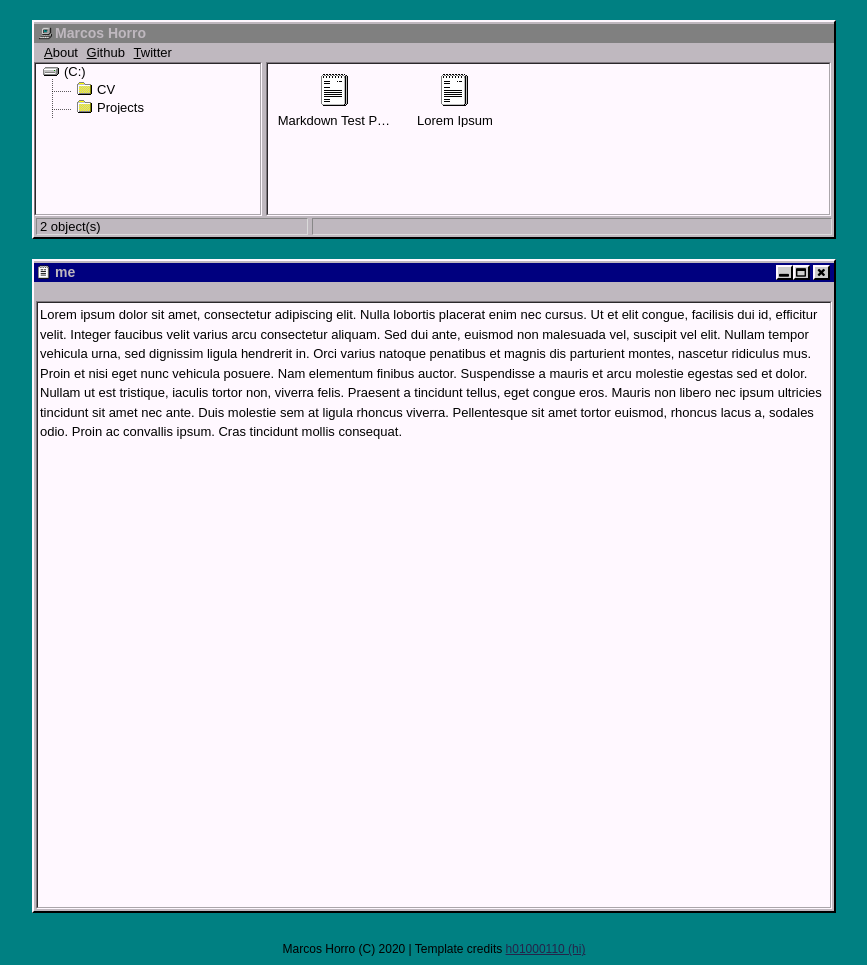
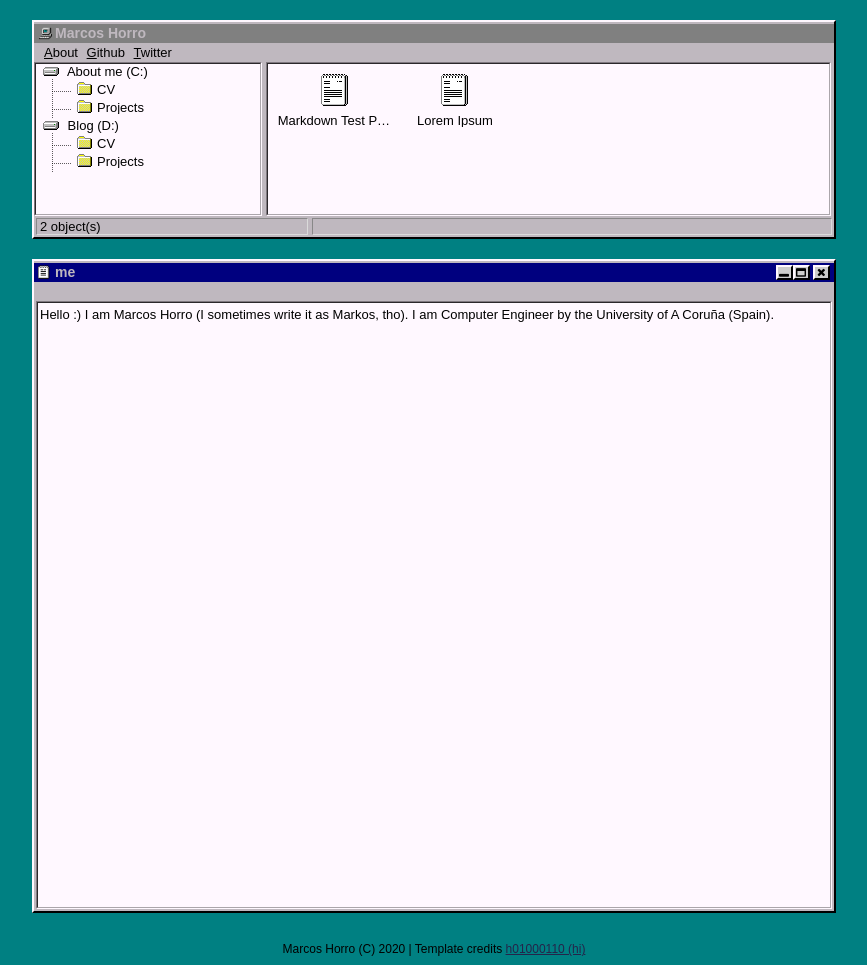
Before and after one commit to markoshorro/markoshorro.github.io, a Jekyll site: the page built from me/index.md, in a window 1280 px wide. Shown: the whole page, without its empty margins (206-1073 px from the left). Built offline with Jekyll 4.4.1, drawn with Linux system fonts in a browser that asks for light colours.

Commit message:
working on the page

```diff
--- a/404.html
+++ b/404.html
@@ -1,6 +1,6 @@
 ---
 layout: default
-title: 404...
+title: 404
 permalink: /404.html
 ---
 
--- a/_layouts/default.html
+++ b/_layouts/default.html
@@ -33,7 +33,18 @@
 		{% include topbar.html %}
 		<div class="tag_list">
 			<ul id="tag-list">
-				<li><a href="/"><img src="/assets/img/disk.png" />(C:)</a>
+				<li><a href="/"><img src="/assets/img/disk.png" /> About me (C:)</a>
+					<ul>
+						{% assign tags = site.tags | sort %}
+						{% for tag in tags %}
+						<li><a href="/tag/{{ tag | first | slugify }}/" title="{{ tag[0] | replace:'-', ' ' }}"><img
+									src="/assets/img/folder.ico" />{{ tag[0] | replace:'-', ' ' }}</a></li>
+						{% endfor %}
+					</ul>
+				</li>
+			</ul>
+			<ul id="tag-list">
+				<li><a href="/"><img src="/assets/img/disk.png" /> Blog (D:)</a>
 					<ul>
 						{% assign tags = site.tags | sort %}
 						{% for tag in tags %}
@@ -46,7 +57,7 @@
 		</div>
 		<div class="post_list">
 			{% unless page.date%}
-			{% if page.title == 'me' or page.title == '404...' %}
+			{% if page.title == 'me' or page.title == '404' %}
 			<ul>
 				{% for post in site.posts %}
 				<li><a href="{{  post.url }}" title="{{ post.title }}"><img src="/assets/img/file.ico"
@@ -90,8 +101,6 @@
 		</ul>
 		<div class="post_content">
 			{{ content }}
-			{% if page.title %}
-			{% endif %}
 		</div>
 	</div>
 	{% endif %}
--- a/me/index.md
+++ b/me/index.md
@@ -3,4 +3,5 @@ layout: me
 title: me
 ---
 
-Lorem ipsum dolor sit amet, consectetur adipiscing elit. Nulla lobortis placerat enim nec cursus. Ut et elit congue, facilisis dui id, efficitur velit. Integer faucibus velit varius arcu consectetur aliquam. Sed dui ante, euismod non malesuada vel, suscipit vel elit. Nullam tempor vehicula urna, sed dignissim ligula hendrerit in. Orci varius natoque penatibus et magnis dis parturient montes, nascetur ridiculus mus. Proin et nisi eget nunc vehicula posuere. Nam elementum finibus auctor. Suspendisse a mauris et arcu molestie egestas sed et dolor. Nullam ut est tristique, iaculis tortor non, viverra felis. Praesent a tincidunt tellus, eget congue eros. Mauris non libero nec ipsum ultricies tincidunt sit amet nec ante. Duis molestie sem at ligula rhoncus viverra. Pellentesque sit amet tortor euismod, rhoncus lacus a, sodales odio. Proin ac convallis ipsum. Cras tincidunt mollis consequat.
+Hello :) I am Marcos Horro (I sometimes write it as Markos, tho). I am Computer
+Engineer by the University of A Coruña (Spain).
```
Also changed, not shown: _data/categories.yml (added, +8 -0 lines), 1 other file.
